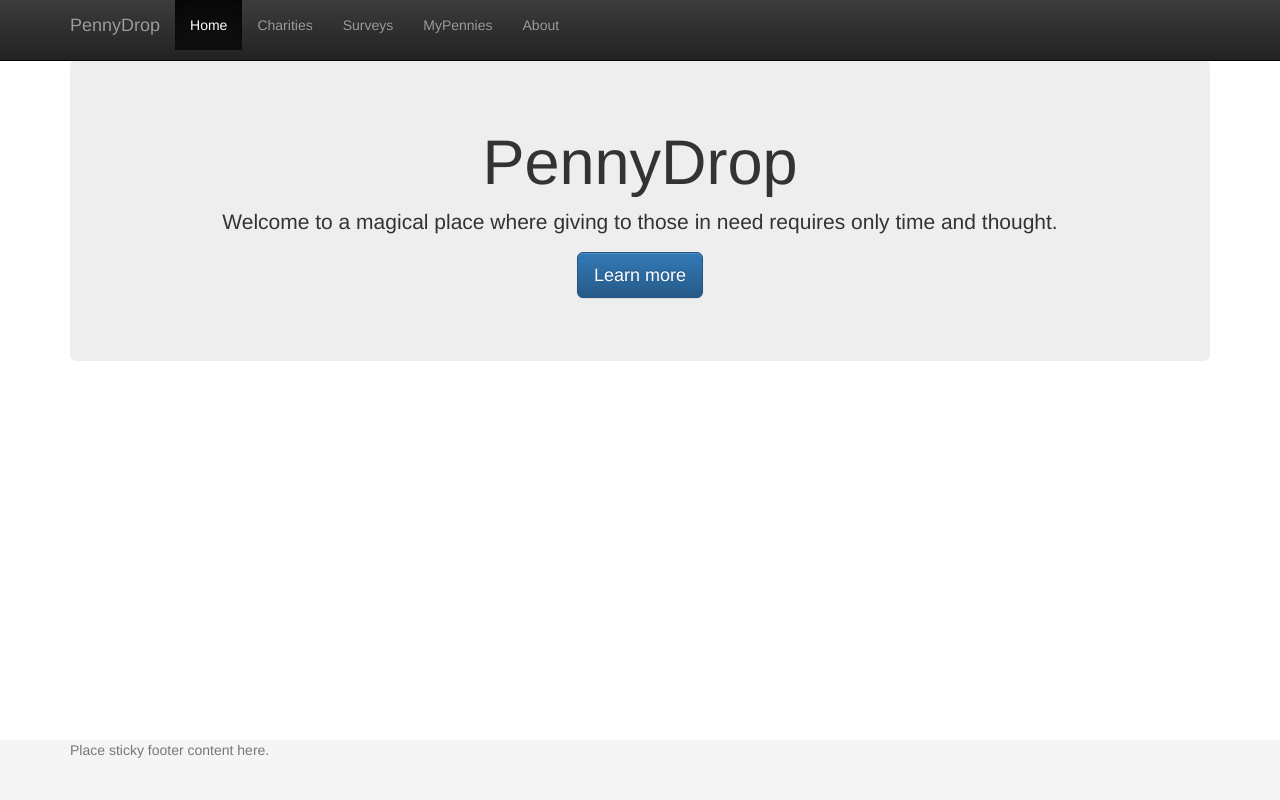
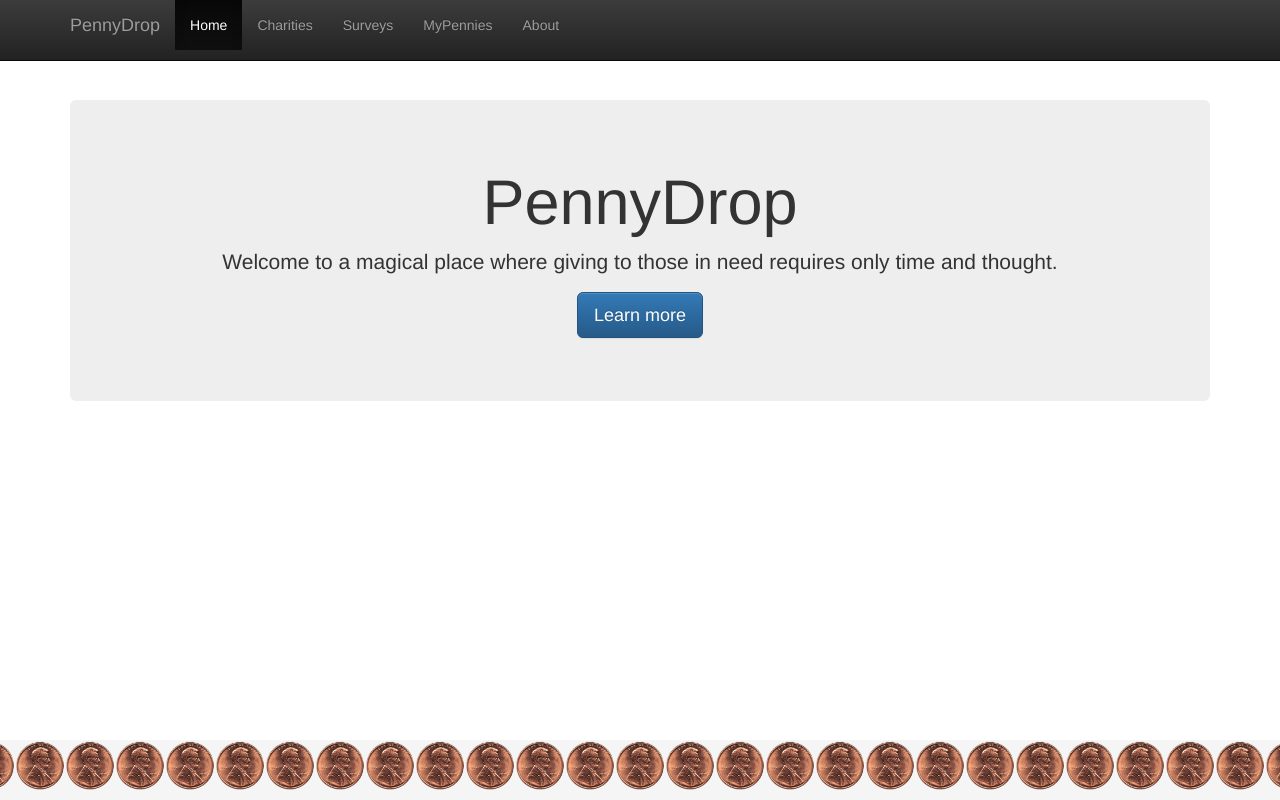
Before and after one commit to ctt3/php-penny-drop, a PHP site: page / in a window 1280 px wide. Run offline with PHP 8.4, Linux system fonts and the light colour scheme; some libraries are stand-ins or nearby versions.

Commit message:
pull from site backup

```diff
--- a/Assets/Layouts/footer.php
+++ b/Assets/Layouts/footer.php
@@ -1,5 +1,3 @@
 <footer class="footer">
-  <div class="container">
-    <p class="text-muted">Place sticky footer content here.</p>
-  </div>
+  <div class="penny_image"></div>
 </footer>
--- a/Assets/css/site_layout.css
+++ b/Assets/css/site_layout.css
@@ -7,7 +7,7 @@ body {
   margin-bottom: 60px;
 }
 body > .container {
-  padding: 60px 15px 0;
+  padding: 100px 15px 0;
 }
 .footer {
   position: absolute;
--- a/TODO.txt
+++ b/TODO.txt
@@ -47,6 +47,8 @@ ______________11/18/2015____________
 
 	About page that describes the process of completing surveys, getting pennies, and then spending them on charities.
 
+	All Data Manipulation in Modals***
+
 Models___________->
 ModelRecord::find should account for record not found
 ModelRecord::delete should account for record not found
```
Also changed, not shown: Assets/Images/us-penny.gif (added), Assets/Layouts/navigation.php (line endings or trailing spaces), Assets/scripts/site_layout.js (added).
